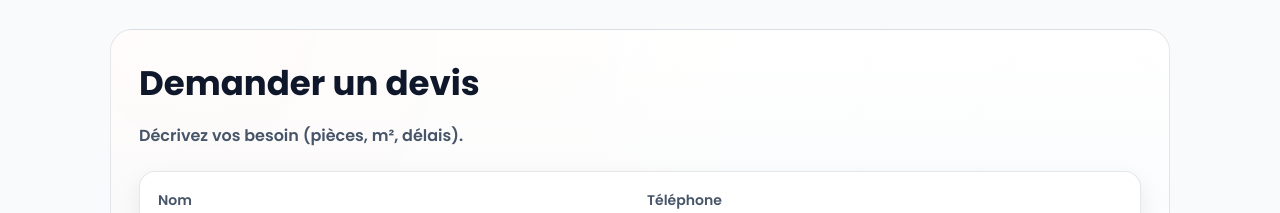
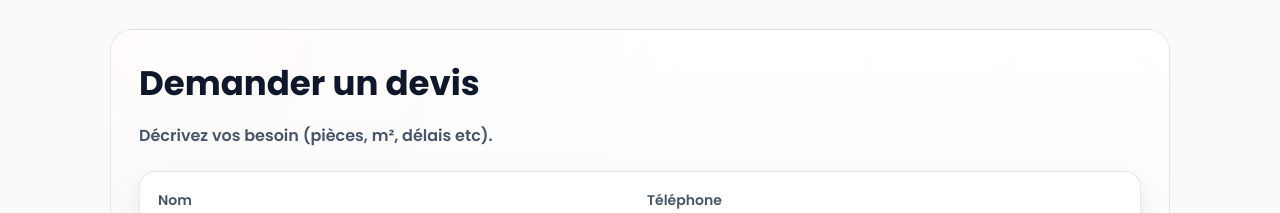
Before and after one commit to NaaStyHK/placo-pintura-renovacion, a Next.js app: page / in a window 1280 px wide. Shown: the part 3800-4013 px from the top of the page. Built offline with nearby package versions, Linux system fonts and the light colour scheme.

Commit message:
Modification des infos et du design

```diff
--- a/content/fr.ts
+++ b/content/fr.ts
@@ -165,7 +165,7 @@
   contact: {
     title: "Demander un devis",
     subtitle:
-      "Décrivez vos besoin (pièces, m², délais).",
+      "Décrivez vos besoin (pièces, m², délais etc).",
     form: {
       name: "Nom",
       phone: "Téléphone",
```
